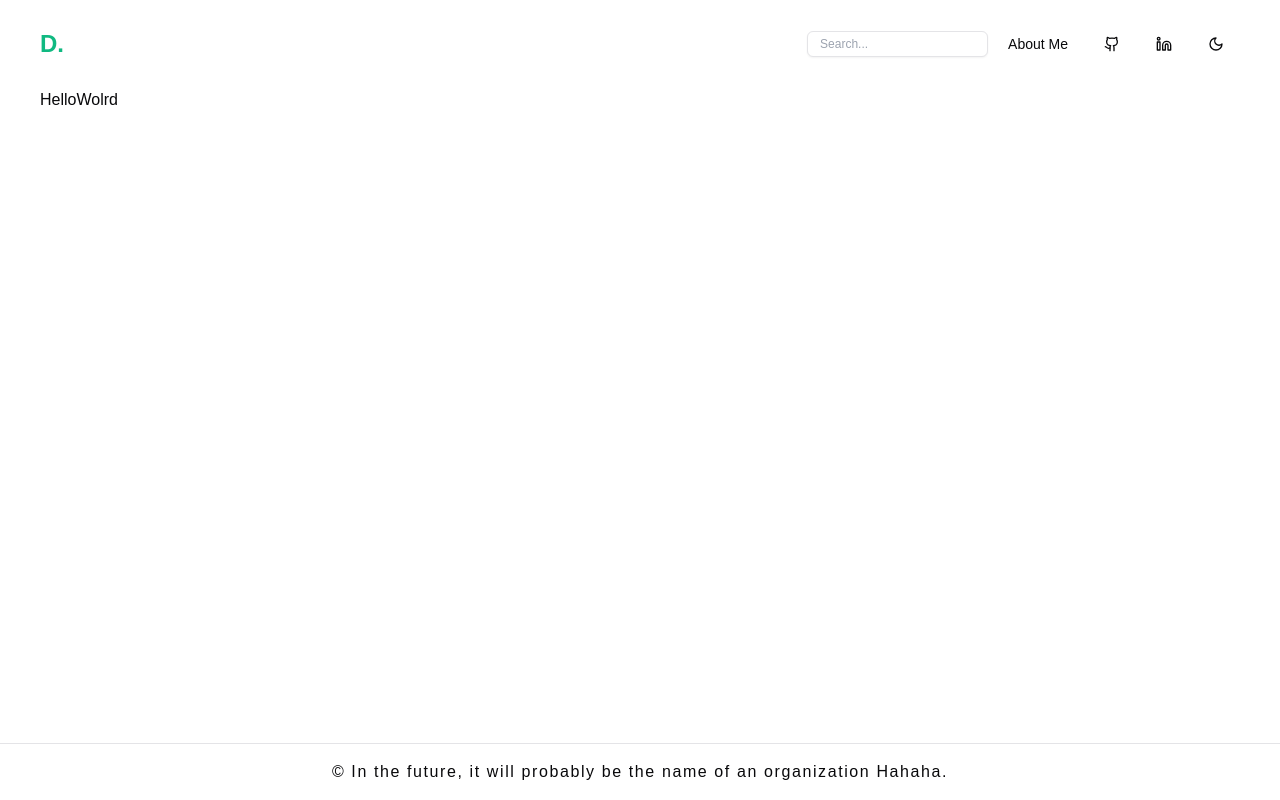
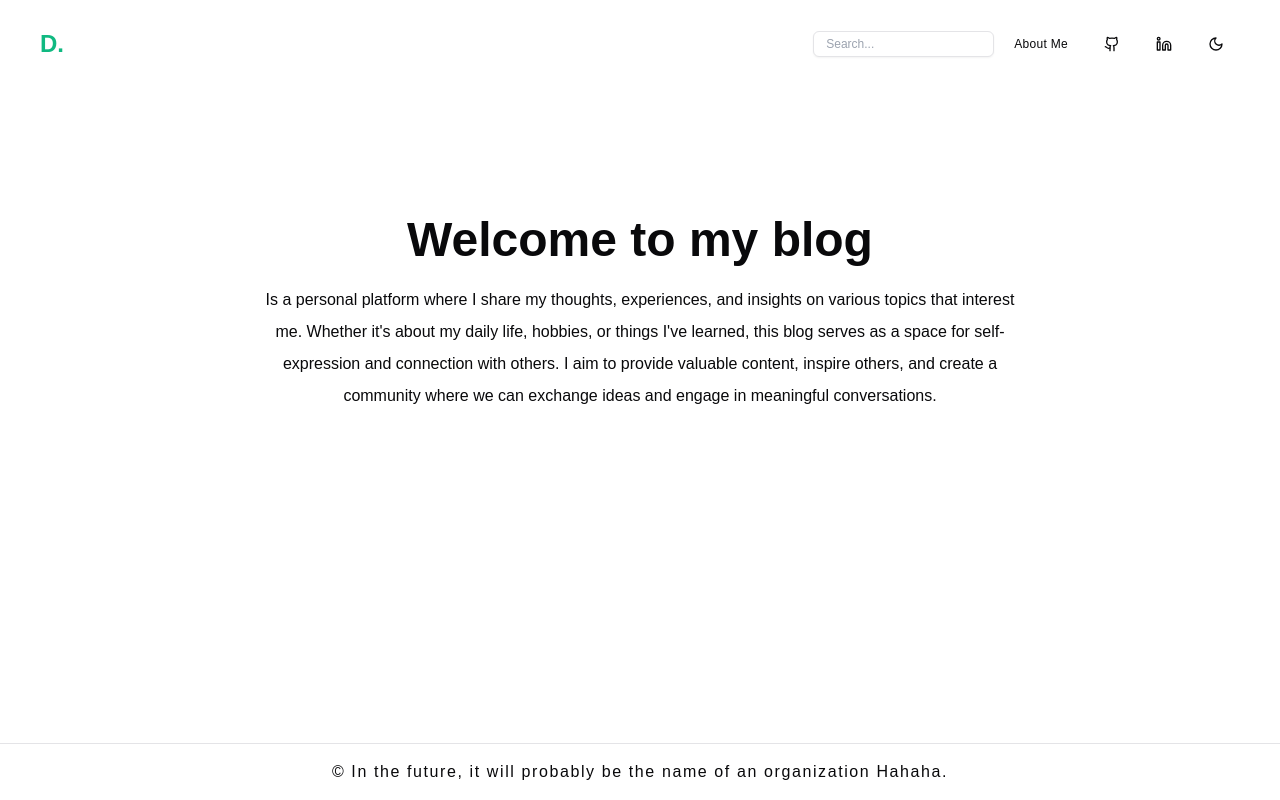
Before and after one commit to thitiphongD/d_blog, a Next.js app: page / in a window 1280 px wide. Built offline with nearby package versions, Linux system fonts and the light colour scheme.

Commit message:
home page

```diff
--- /dev/null
+++ b/src/app/components/Welcome.tsx
@@ -0,0 +1,12 @@
+import React from 'react'
+
+const Welcome = () => {
+    return (
+        <div className='text-center pt-32 px-5'>
+            <h1 className='text-4xl md:text-5xl font-bold mb-5'>Welcome to my blog</h1>
+            <p className='max-w-[750px] mx-auto leading-8'>Is a personal platform where I share my thoughts, experiences, and insights on various topics that interest me. Whether it&apos;s about my daily life, hobbies, or things I&apos;ve learned, this blog serves as a space for self-expression and connection with others. I aim to provide valuable content, inspire others, and create a community where we can exchange ideas and engage in meaningful conversations.</p>
+        </div>
+    )
+}
+
+export default Welcome;
--- a/src/app/page.tsx
+++ b/src/app/page.tsx
@@ -1,8 +1,8 @@
 import React from 'react'
+import Welcome from './components/Welcome'
 const HomePage = () => {
   return (
-    <div>HelloWolrd</div>
-
+    <Welcome />
   )
 }
 
--- a/src/components/navbar/Navbar.tsx
+++ b/src/components/navbar/Navbar.tsx
@@ -13,7 +13,7 @@ const Navbar = () => {
             <Link href={'/'} className='text-2xl font-extrabold hidden md:block text-emerald-500 dark:text-[#64ffda]'>D.</Link>
             <div className='flex items-center space-x-1'>
                 <SearchComponent />
-                <Button asChild variant={'ghost'}>
+                <Button asChild variant={'ghost'} className='text-xs tracking-wide'>
                     <Link href='/about-me' aria-label="About Thitiphong">
                         About Me
                     </Link>
```
